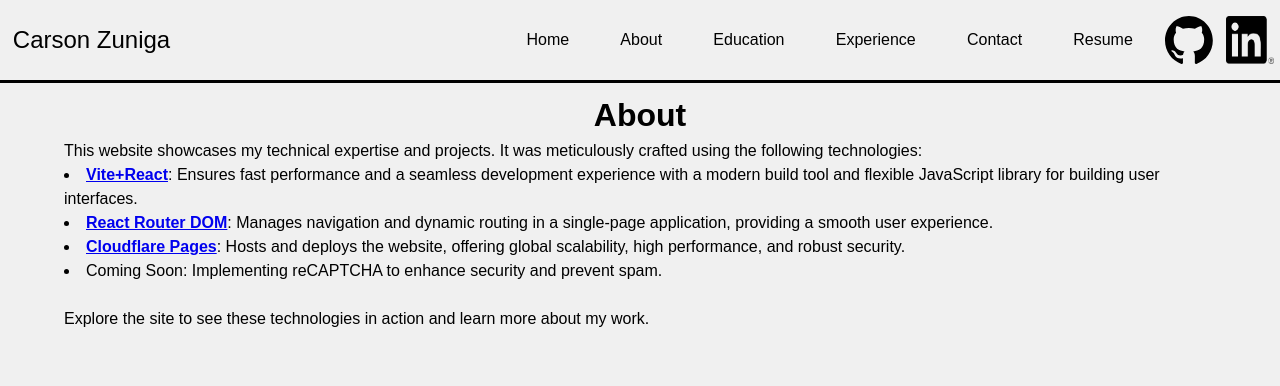
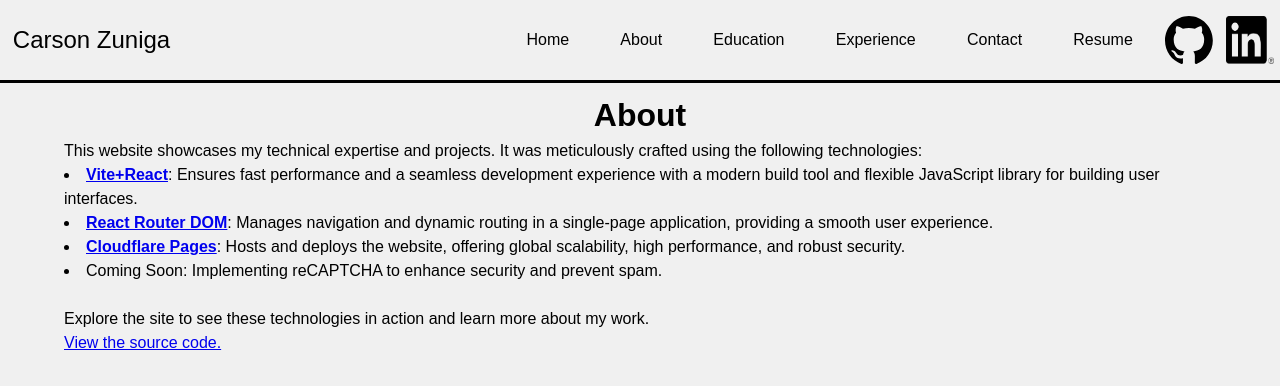
Before and after one commit to CarsonZuniga/Carson_Zuniga_Portfolio, a React (Vite) app: page /about in a window 1280 px wide. Shown: the top 386 px of the page. Built offline with nearby package versions, Linux system fonts and the light colour scheme; no server answers; a small style sheet from the web is missing.

Commit message:
added view the source code link

```diff
--- a/src/pages/About.jsx
+++ b/src/pages/About.jsx
@@ -14,6 +14,7 @@ const About = () => {
                 </ul>
                 <br/>
                 <p>Explore the site to see these technologies in action and learn more about my work.</p>
+                <a href="https://github.com/CarsonZuniga/Carson_Zuniga_Portfolio" target='_blank'>View the source code.</a>
             </div>
         </div>
     );
```
